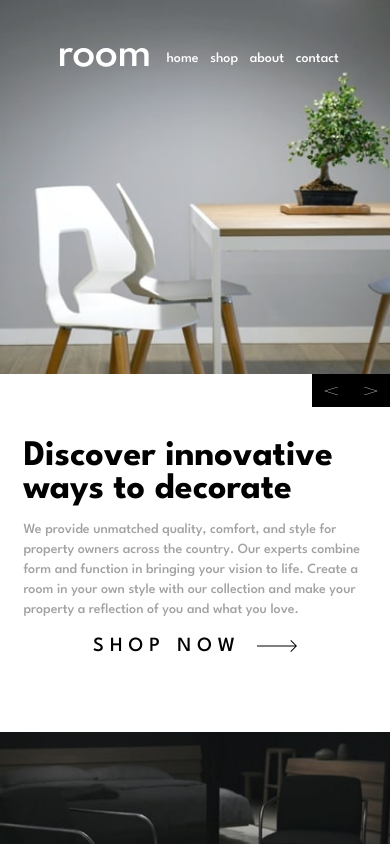
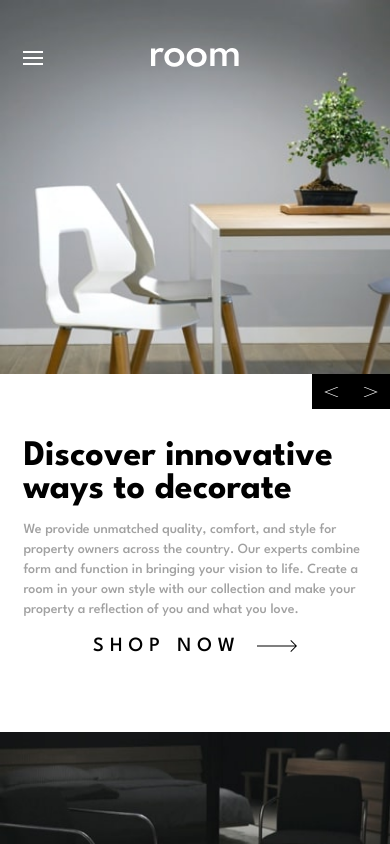
Before and after one commit to Rudenko93/room-homepage, a React (Create React App) app: page / in a window 390 px wide. Shown: the top 844 px of the page. Built offline with nearby package versions, Linux system fonts and the light colour scheme.

Commit message:
mobile menu

```diff
--- a/package.json
+++ b/package.json
@@ -10,6 +10,7 @@
     "@types/node": "^16.18.23",
     "@types/react": "^18.0.31",
     "@types/react-dom": "^18.0.11",
+    "classnames": "^2.3.2",
     "react": "^18.2.0",
     "react-dom": "^18.2.0",
     "react-scripts": "5.0.1",
--- a/src/App.tsx
+++ b/src/App.tsx
@@ -2,12 +2,13 @@ import { Slider } from "./components/Slider"
 import { About } from "./components/About"
 import { Header } from "./components/Header"
 import { useMatchMedia } from "./hooks/useMatchMedia"
+import { IMatchedMedia } from "./types"
 
 function App() {
-  const { isMobile }: Record<string, boolean> = useMatchMedia()
+  const { isMobile }: IMatchedMedia = useMatchMedia()
   return (
     <div className="app">
-      <Header />
+      <Header isMobile={isMobile} />
       <Slider isMobile={isMobile} />
       <About />
     </div>
--- a/src/components/Header.tsx
+++ b/src/components/Header.tsx
@@ -1,11 +1,40 @@
-export const Header = () => {
+import { useState } from "react"
+import classNames from "classnames"
+import { IMatchedMedia } from "../types"
+
+export const Header: React.FC<IMatchedMedia> = ({ isMobile }) => {
+  const [isOpen, setIsOpen] = useState(false)
+
   return (
-    <header className="menu">
-      <img src="./images/logo.svg" alt="" />
-      <a href="">home</a>
-      <a href="">shop</a>
-      <a href="">about</a>
-      <a href="">contact</a>
-    </header>
+    <div
+      className={classNames("overlay", {
+        open: isOpen,
+      })}>
+      <header
+        className={classNames("menu", {
+          mobile: isMobile,
+          open: isOpen,
+        })}>
+        {isMobile && (
+          <img
+            className={classNames("menu-button", {
+              open: isOpen,
+            })}
+            src={
+              isOpen ? "./images/icon-close.svg" : "./images/icon-hamburger.svg"
+            }
+            onClick={() => setIsOpen((prev) => !prev)}></img>
+        )}
+        <img
+          className={classNames("logo", { open: isMobile && isOpen })}
+          src="./images/logo.svg"
+          alt=""
+        />
+        <a href="">home</a>
+        <a href="">shop</a>
+        <a href="">about</a>
+        <a href="">contact</a>
+      </header>
+    </div>
   )
 }
--- a/src/components/Slider.tsx
+++ b/src/components/Slider.tsx
@@ -1,7 +1,8 @@
 import { useState } from "react"
 import { data } from "../data"
+import { IMatchedMedia } from "../types"
 
-export const Slider: React.FC<Record<string, boolean>> = ({ isMobile }) => {
+export const Slider: React.FC<IMatchedMedia> = ({ isMobile }) => {
   const [curr, setCurr] = useState(0)
   const handlePrev = () => {
     setCurr(curr === 0 ? data.length - 1 : curr - 1)
--- a/src/hooks/useMatchMedia.ts
+++ b/src/hooks/useMatchMedia.ts
@@ -1,7 +1,5 @@
 import { useState, useLayoutEffect } from "react"
-
-export type IQuery = Array<string>
-export type IMatchedMedia = Record<string, boolean>
+import { IMatchedMedia, IQuery } from "../types"
 
 const queries: IQuery = ["(max-width: 576px)"]
 
--- a/src/index.css
+++ b/src/index.css
@@ -28,6 +28,15 @@ body {
 
 /* Header */
 
+.overlay.open {
+  position: absolute;
+  background-color: rgba(0, 0, 0, 0.9); /* Black w/opacity */
+  height: 100vh;
+  left: 0;
+  top: 0;
+  transition: 0.5s;
+}
+
 .menu {
   position: absolute;
   z-index: 1000;
@@ -35,20 +44,76 @@ body {
   display: flex;
   align-items: center;
 
-  margin: 3rem;
+  padding: 3rem;
 }
 
-.menu img {
+.mobile.menu {
+  justify-content: center;
+  min-width: 100vw;
+  padding: 3rem 0;
+}
+
+.mobile.menu.open {
+  background-color: white;
+}
+
+.logo {
   cursor: pointer;
   height: 20px;
-  margin: 0 1em;
+  padding: 0 1em;
+}
+
+.logo.open {
+  display: none;
+}
+
+.menu-button {
+  cursor: pointer;
+  position: absolute;
+  left: 6vw;
 }
 
 a {
-  margin: 0 1.5vw;
+  position: relative;
+
+  justify-content: center;
+
+  padding: 0 1.5vw;
+
   font-size: var(--font-size);
   color: white;
   text-decoration: none;
+}
+
+a::after {
+  content: "";
+  width: 0;
+  transition: width 0.1s linear;
+}
+
+a:hover::after {
+  content: "";
+
+  position: absolute;
+  left: 25%;
+
+  display: block;
+
+  width: 50%;
+  height: 2px;
+  margin-top: 5px;
+
+  background-color: white;
+}
+
+.mobile a {
+  display: none;
+}
+
+.mobile.open a {
+  display: block;
+  font-size: var(--font-size-h2);
+  color: black;
 }
 
 /* Section with slider */
@@ -143,7 +208,7 @@ a {
 
 .slider-controls img {
   width: 5vw;
-  max-height: 4.2vw;
+  max-height: 4.4vw;
   padding: 1.6vw;
 
   background-color: black;
@@ -153,7 +218,6 @@ a {
 
 .slider-controls img:hover {
   cursor: pointer;
-  opacity: 0.5;
   background-color: #454545;
 }
 
@@ -236,7 +300,7 @@ a {
 
   .slider-controls img {
     width: 10vw;
-    max-height: 8.4vw;
+    max-height: 9vw;
     padding: 3.2vw;
   }
 
--- /dev/null
+++ b/src/types.ts
@@ -0,0 +1,2 @@
+export type IQuery = Array<string>
+export type IMatchedMedia = Record<string, boolean>
```
Also changed, not shown: 1 other file (tests, documents, lock files or other folders).
